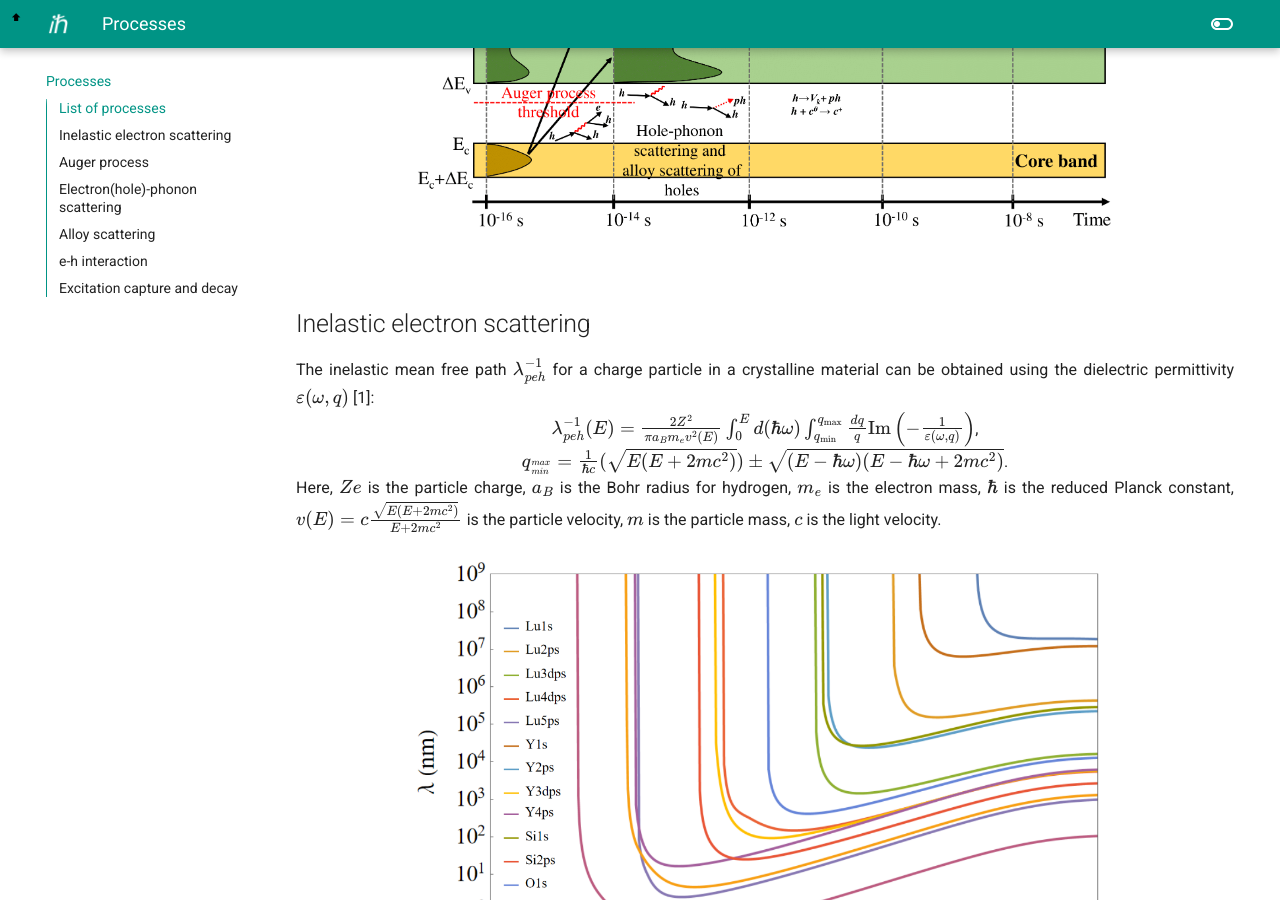
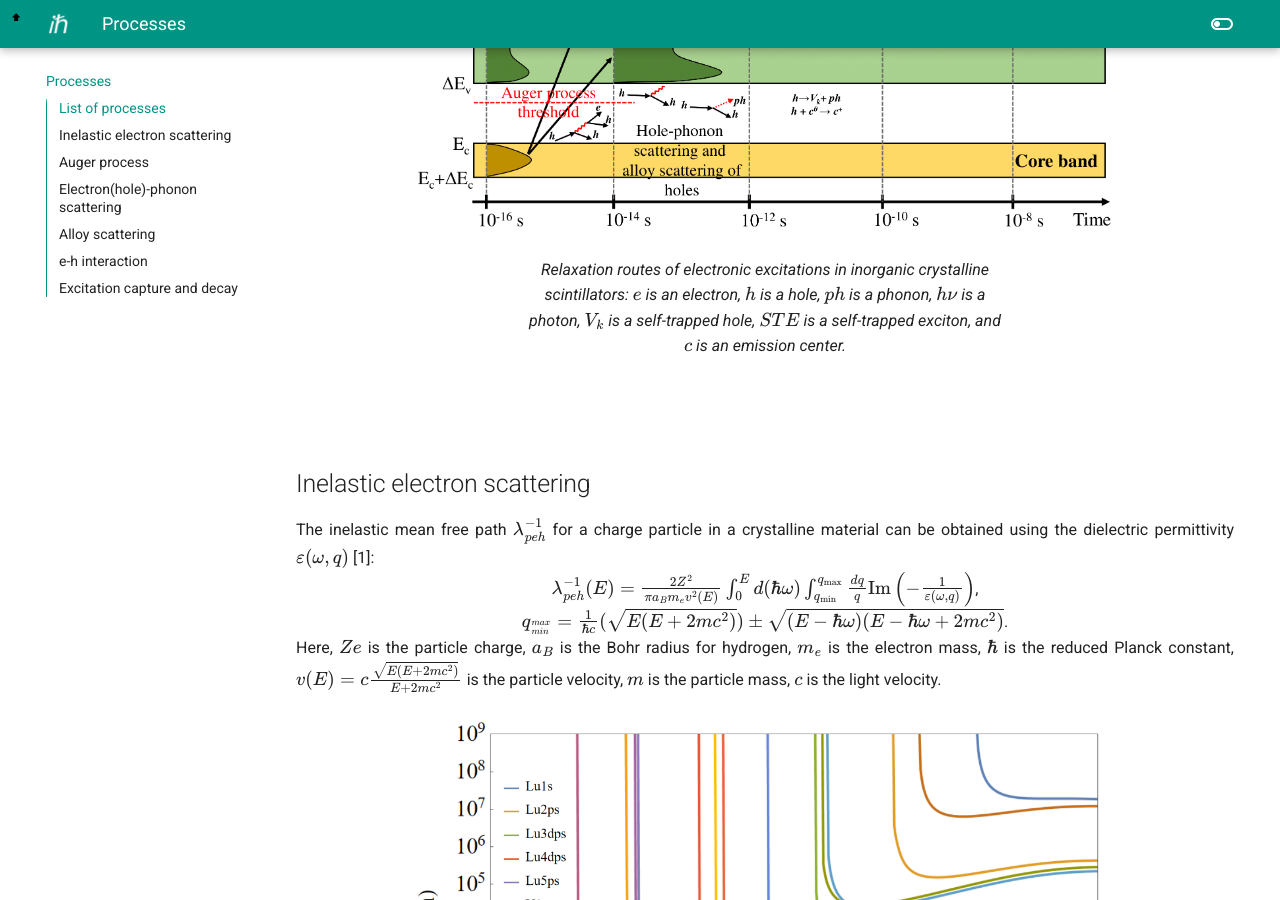
Before and after one commit to YauheniTalochkaN/CMAP_Docs, an MkDocs documentation site: the page built from docs/processes.md, in a window 1280 px wide and 900 px high, scrolled down 527 px. Built offline with MkDocs 1.6.1 and Material for MkDocs 9.7.7, drawn with Linux system fonts in a browser that asks for light colours.

Commit message:
figcaption

```diff
--- a/docs/processes.md
+++ b/docs/processes.md
@@ -2,6 +2,7 @@
 In this section the list of processes implemented in CMAP and methods to obtain input data are described.
 <div style="text-align:center">
   <img src="../images/Process_diagram.png" alt="" width="700">
+  <figcaption>Relaxation routes of electronic excitations in inorganic crystalline scintillators: $e$ is an electron, $h$ is a hole, $ph$ is a phonon, $h\nu$ is a photon, $V_k$ is a self-trapped hole, $STE$ is a self-trapped exciton, and $c$ is an emission center.</figcaption>
   <br>
   <br>
 </div>
```
